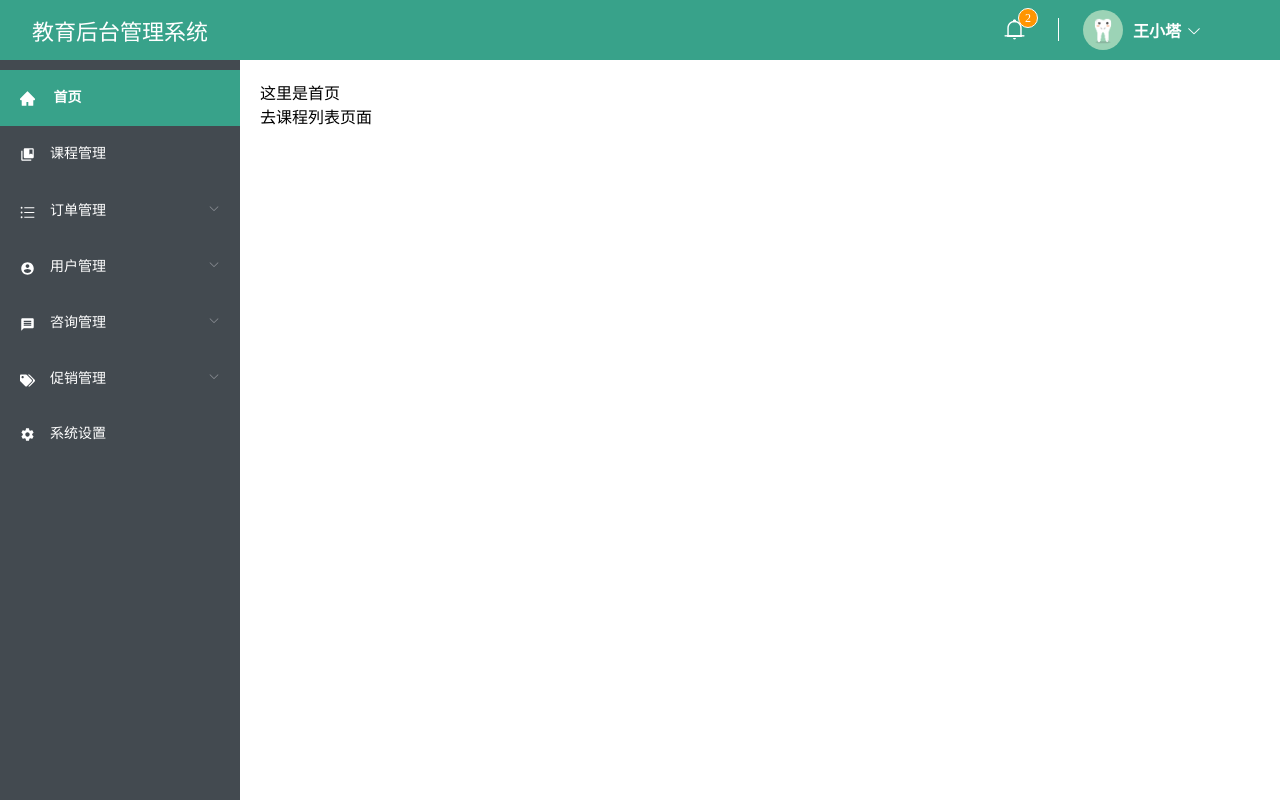
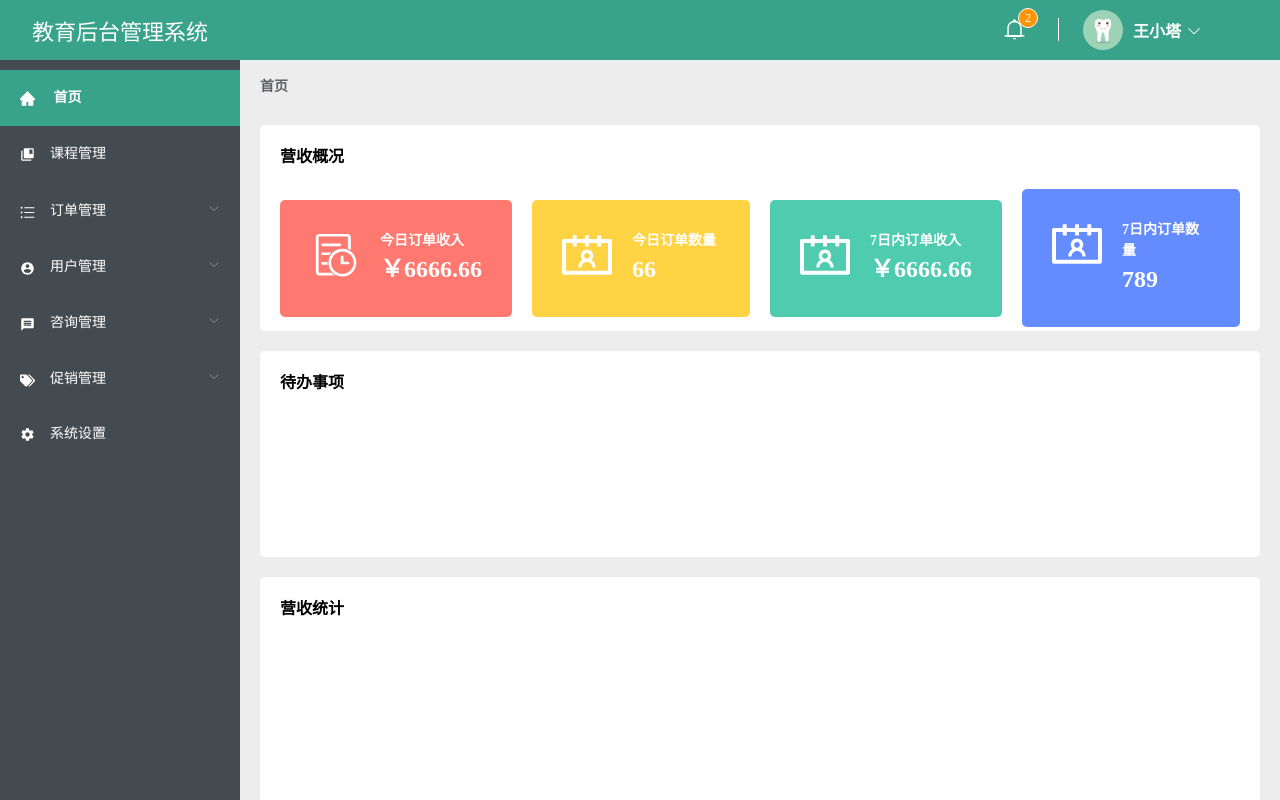
Before and after one commit to lu-wang-lang/project-summary, a Vue app in the folder education-manage/: page /#/ in a window 1280 px wide. Built offline with nearby package versions, Linux system fonts and the light colour scheme.

Commit message:
首页-营收概况

```diff
--- a/education-manage/src/App.vue
+++ b/education-manage/src/App.vue
@@ -3,27 +3,24 @@
     <div class="app-top">
       <div class="app-name">教育后台管理系统</div>
       <div class="app-elements">
-        <el-badge :value="2" :max="99" class="item badge-container">
+        <el-badge :value="2"
+                  :max="99"
+                  class="item badge-container">
           <i class="el-icon-bell message-icon"></i>
         </el-badge>
         <div class="user-container">
-          <img :src="userImg" class="user-img" />
+          <img :src="userImg"
+               class="user-img" />
           <div class="user-name">
             <el-dropdown trigger="click">
               <span class="el-dropdown-link">
                 {{ userName }}<i class="el-icon-arrow-down el-icon--right"></i>
               </span>
               <el-dropdown-menu slot="dropdown">
-                <el-dropdown-item
-                  icon="el-icon-user"
-                  @click.native="clickDropMenu('user')"
-                  >个人信息</el-dropdown-item
-                >
-                <el-dropdown-item
-                  icon="el-icon-switch-button"
-                  @click.native="clickDropMenu('logout')"
-                  >安全退出</el-dropdown-item
-                >
+                <el-dropdown-item icon="el-icon-user"
+                                  @click.native="clickDropMenu('user')">个人信息</el-dropdown-item>
+                <el-dropdown-item icon="el-icon-switch-button"
+                                  @click.native="clickDropMenu('logout')">安全退出</el-dropdown-item>
               </el-dropdown-menu>
             </el-dropdown>
           </div>
@@ -35,6 +32,11 @@
         <side-menu></side-menu>
       </div>
       <div class="main-container">
+        <el-breadcrumb separator="/"
+                       class="bread">
+          <el-breadcrumb-item :to="{ path: '/' }">首页</el-breadcrumb-item>
+          <!-- <el-breadcrumb-item>活动详情</el-breadcrumb-item> -->
+        </el-breadcrumb>
         <router-view />
       </div>
     </div>
@@ -47,6 +49,8 @@ import {
   DropdownMenu,
   DropdownItem,
   Badge,
+  Breadcrumb,
+  BreadcrumbItem,
 } from "element-ui";
 import SideMenu from '@/components/Home/sideMenu'
 export default {
@@ -57,6 +61,8 @@ export default {
     'el-dropdown-menu': DropdownMenu,
     'el-dropdown-item': DropdownItem,
     'el-badge': Badge,
+    'el-breadcrumb': Breadcrumb,
+    'el-breadcrumb-item': BreadcrumbItem
   },
   data () {
     return {
@@ -163,12 +169,23 @@ body {
     width: 100%;
     height: calc(100% - 60px);
     display: flex;
+    overflow: hidden;
     .app-left {
       width: 240px;
       background: rgb(67, 74, 80);
     }
     .main-container {
       padding: 20px;
+      flex: 1;
+      overflow-y: auto;
+      background: #ededed;
+      .bread {
+        width: 100%;
+        height: 25px;
+      }
+      .el-breadcrumb__inner {
+        font-weight: 700;
+      }
     }
   }
 }
--- a/education-manage/src/components/Home/sideMenu.vue
+++ b/education-manage/src/components/Home/sideMenu.vue
@@ -1,53 +1,58 @@
 <template>
   <div class="side-menu">
-    <el-menu
-      default-active="1"
+    <el-menu default-active="1"
              class="el-menu-vertical-demo"
              @open="handleOpen"
              @close="handleClose"
              text-color="#fff"
              background-color=" rgb(67, 74, 80)"
              active-text-color="white"
-      unique-opened="true"
-    >
+             :unique-opened="true">
       <el-menu-item index="1">
-        <img :src="homeImg" class="menu-icon mgt" />
-        首页</el-menu-item
-      >
+        <img :src="homeImg"
+             class="menu-icon mgt" />
+        首页
+      </el-menu-item>
       <el-menu-item index="2">
-        <img :src="booksImg" class="menu-icon mgt" />课程管理</el-menu-item
-      >
+        <img :src="booksImg"
+             class="menu-icon mgt" />课程管理
+      </el-menu-item>
       <el-submenu index="3">
         <template slot="title">
-          <img :src="listImg" class="menu-icon" /><span>订单管理</span>
+          <img :src="listImg"
+               class="menu-icon" /><span>订单管理</span>
         </template>
         <el-menu-item index="3-1">订单</el-menu-item>
         <el-menu-item index="3-2">退款</el-menu-item>
       </el-submenu>
       <el-submenu index="4">
         <template slot="title">
-          <img :src="accountImg" class="menu-icon" /><span>用户管理</span>
+          <img :src="accountImg"
+               class="menu-icon" /><span>用户管理</span>
         </template>
         <el-menu-item index="4-1">学员</el-menu-item>
         <el-menu-item index="4-2">讲师</el-menu-item>
       </el-submenu>
       <el-submenu index="5">
         <template slot="title">
-          <img :src="msgImg" class="menu-icon" /><span>咨询管理</span>
+          <img :src="msgImg"
+               class="menu-icon" /><span>咨询管理</span>
         </template>
         <el-menu-item index="5-1">轮播图</el-menu-item>
         <el-menu-item index="5-2">文章</el-menu-item>
       </el-submenu>
       <el-submenu index="6">
         <template slot="title">
-          <img :src="tagsImg" class="menu-icon" /><span>促销管理</span>
+          <img :src="tagsImg"
+               class="menu-icon" /><span>促销管理</span>
         </template>
         <el-menu-item index="6-1">秒杀活动</el-menu-item>
         <el-menu-item index="6-2">优惠券</el-menu-item>
       </el-submenu>
       <el-menu-item index="7">
-        <img :src="settingImg" class="menu-icon mgt" />系统设置</el-menu-item
-      >
+        <img :src="settingImg"
+             class="menu-icon mgt" />系统设置
+      </el-menu-item>
     </el-menu>
   </div>
 </template>
@@ -127,6 +132,14 @@ export default {
         path: '/'
       }]
     }
+  },
+  methods: {
+    handleOpen () {
+
+    },
+    handleClose () {
+
+    }
   }
 }
 </script>
--- a/education-manage/src/pages/home.vue
+++ b/education-manage/src/pages/home.vue
@@ -1,16 +1,62 @@
 <template>
   <div class="home">
-    <div class="title">
-      这里是首页
+    <div class="summary">
+      <div class="title">营收概况</div>
+      <div class="container">
+        <div class="order"
+             :style="'background:'+order.background"
+             :title="order.number"
+             v-for="(order,index) of orderList"
+             :key="index">
+          <div class="order-img">
+            <img :src="order.imgSrc" />
+          </div>
+          <div class="order-desc-cnotainer">
+            <div class="order-desc">{{order.title}}</div>
+            <div class="order-number">{{order.number}}</div>
+          </div>
+        </div>
+      </div>
     </div>
-    <div class="tab"
-         @click="moveCourseList">去课程列表页面</div>
+    <div class="todo-events">
+      <div class="title">待办事项</div>
+      <div class="container"></div>
+    </div>
+    <div class="static">
+      <div class="title">营收统计</div>
+      <div class="container"></div>
+    </div>
   </div>
 </template>
 
 <script>
 export default {
   name: 'Home',
+  data () {
+    return {
+      orderList: [{
+        imgSrc: require('../assets/images/order-today.svg'),
+        title: '今日订单收入',
+        number: '￥6666.66',
+        background: '#ff7970'
+      }, {
+        imgSrc: require('../assets/images/order-7.svg'),
+        title: '今日订单数量',
+        number: 66,
+        background: '#FFD344'
+      }, {
+        imgSrc: require('../assets/images/order-7.svg'),
+        title: '7日内订单收入',
+        number: '￥6666.66',
+        background: '#4FCCB0'
+      }, {
+        imgSrc: require('../assets/images/order-7.svg'),
+        title: '7日内订单数量',
+        number: 789,
+        background: '#648CFF'
+      }]
+    }
+  },
   methods: {
     moveCourseList () {
       this.$route.push('./courseList')
@@ -19,7 +65,78 @@ export default {
 }
 </script>
 
-<style scoped>
+<style scoped lang="less">
 .home {
+  width: 100%;
+  display: flex;
+  flex-direction: column;
+  .summary,
+  .todo-events,
+  .static {
+    width: 100%;
+    height: 206px; //45px
+    background: white;
+    margin-top: 20px;
+    display: flex;
+    flex-direction: column;
+    padding: 20px;
+    box-sizing: border-box;
+    border-radius: 5px;
+  }
+  .todo-events {
+    height: 206px;
+  }
+  .static {
+    height: 469px;
+  }
+  .title {
+    width: 100%;
+    height: 24px;
+    line-height: 24px;
+    font-size: 16px;
+    font-weight: 700;
+  }
+  .container {
+    width: 100%;
+    flex: 1;
+    display: flex;
+    align-items: center;
+    justify-content: space-between;
+    margin-top: 20px;
+  }
+  .order {
+    width: calc((100% - 60px) / 4);
+    display: flex;
+    margin-right: 20px;
+    border-radius: 5px;
+    color: white;
+    padding: 30px;
+  }
+  .order-img {
+    width: 50px;
+    height: 100%;
+    display: flex;
+    align-items: center;
+    justify-content: center;
+    margin-right: 20px;
+    img {
+      width: 50px;
+      height: 50px;
+    }
+  }
+  .order-desc-cnotainer {
+    flex: 1;
+    display: flex;
+    flex-direction: column;
+    font-weight: 700;
+    line-height: 1.5;
+    font-size: 24px;
+    .order-desc {
+      font-size: 14px;
+    }
+  }
+  .order:last-child {
+    margin-right: 0px;
+  }
 }
 </style>
```
Also changed, not shown: education-manage/src/assets/images/order-7.svg (added), education-manage/src/assets/images/order-today.svg (added). Lines whose indentation alone changed are shown as unchanged.
